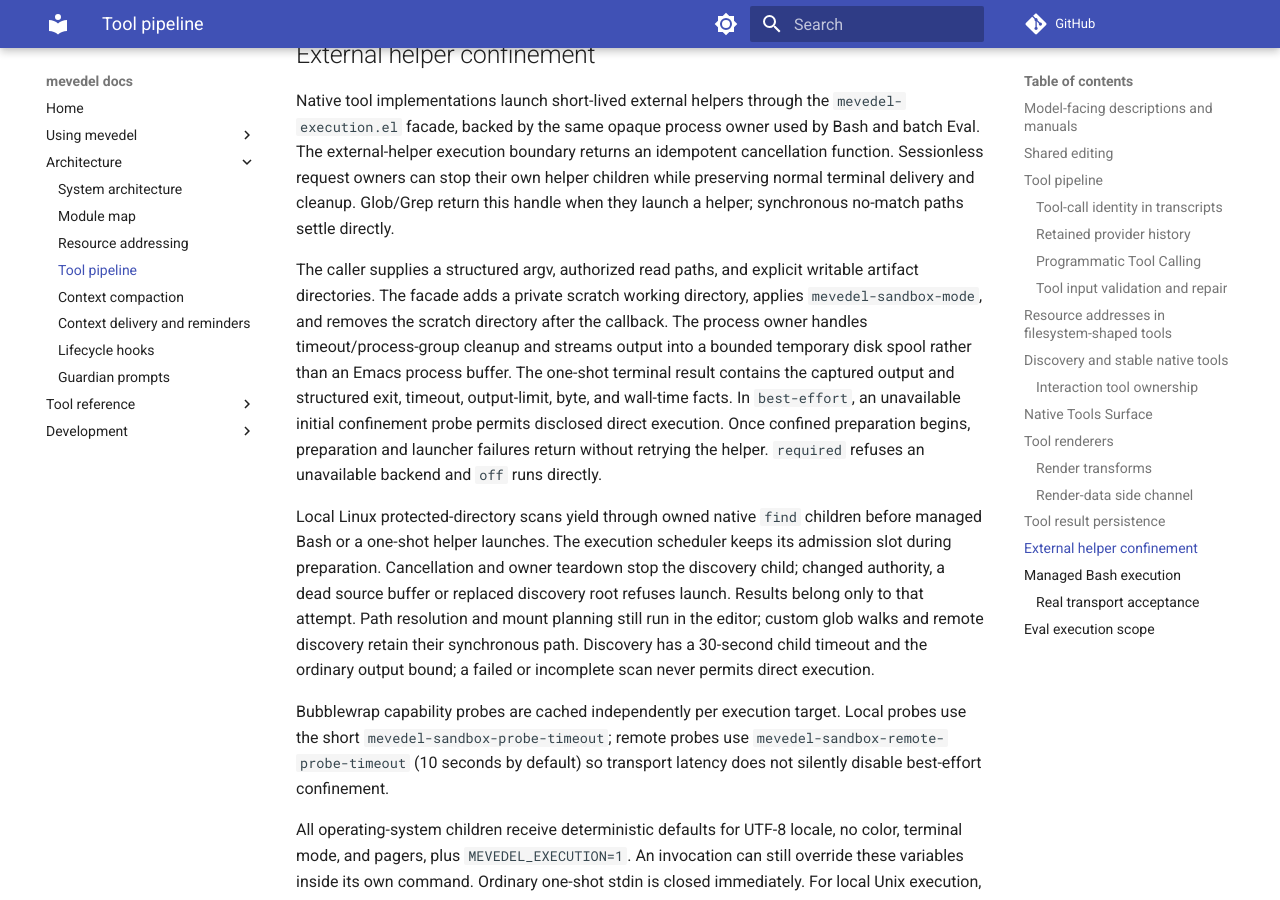
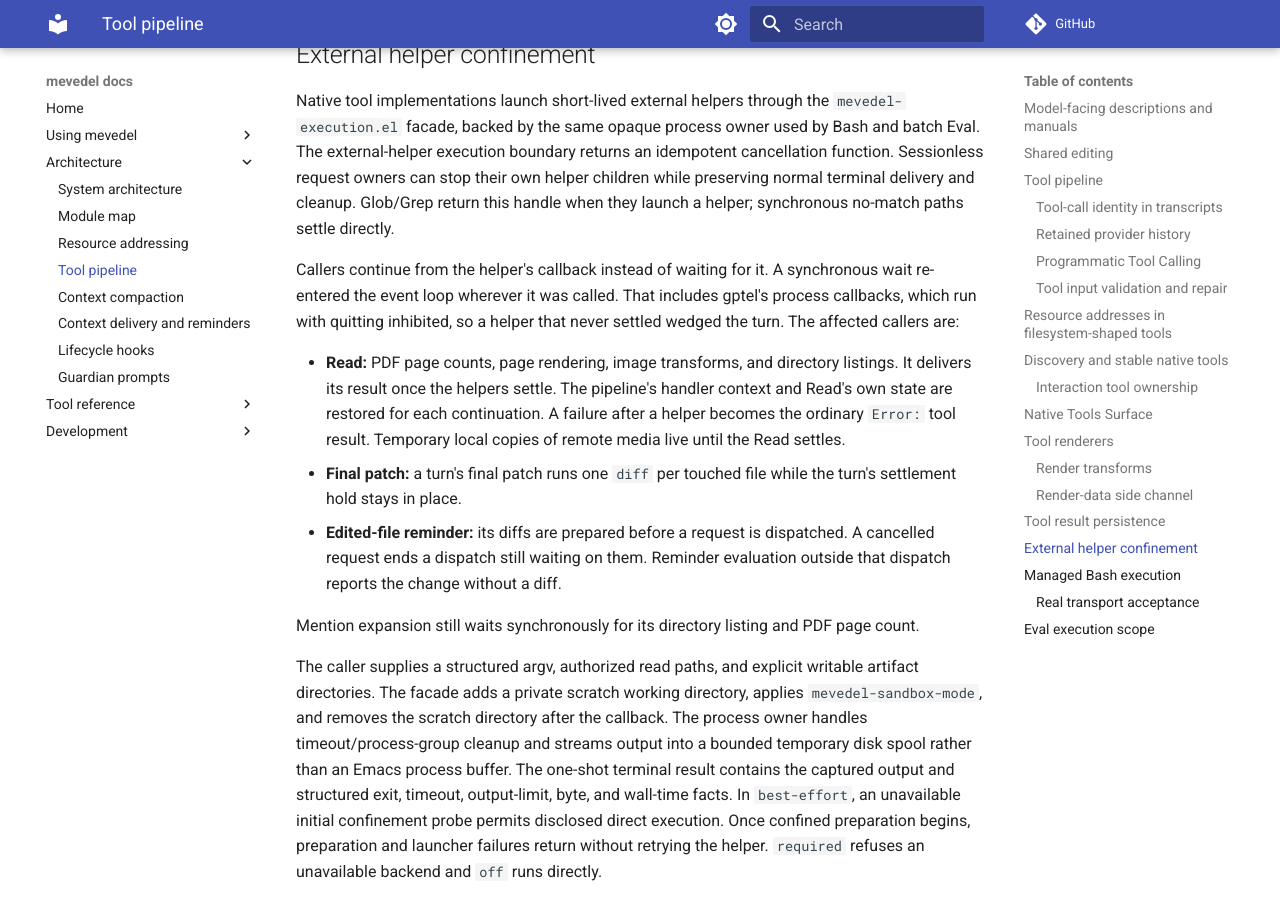
Before and after one commit to FrauH0lle/mevedel, an MkDocs documentation site: the page built from docs/tools.md, in a window 1280 px wide and 900 px high, scrolled down 17139 px. Built offline with MkDocs 1.6.1 and Material for MkDocs 9.7.7, drawn with Linux system fonts in a browser that asks for light colours; comment, search, counter and statistics services are not loaded.

Commit message:
fix(helpers): Continue from helper callbacks instead of waiting
The final patch, edited-file reminder diffs and the Read tool's PDF,
image and directory helpers waited for their helper process in a loop
that re-entered the event loop from wherever it was called -- including
gptel's process callbacks, where quitting is inhibited.  A helper that
never settled wedged the turn with no way out (the run 4 hang).

- `mevedel-generate-diff' and `mevedel-start-helper-capturing-output'
  take a callback; the final patch chains its diffs under the turn's
  settlement hold.
- The provider-wait handler prepares edited-file diffs before staging;
  a cancelled request ends a dispatch still waiting on them.
- Read continues from helper callbacks through one boundary that
  restores the pipeline's handler context (new
  `mevedel-pipeline-handler-resumable') and Read's own state, turns a
  late failure into the ordinary error result, and keeps temporary
  media copies until the Read settles.  Page-count logic is now pure
  over an explicit count.

Mention expansion still builds its text synchronously and keeps the
waiting variants (`-now'); making it asynchronous is separate work.

```diff
--- a/docs/tools.md
+++ b/docs/tools.md
@@ -773,6 +773,27 @@ function. Sessionless request owners can stop their own helper children while
 preserving normal terminal delivery and cleanup. Glob/Grep return this handle
 when they launch a helper; synchronous no-match paths settle directly.
 
+Callers continue from the helper's callback instead of waiting for it.
+A synchronous wait re-entered the event loop wherever it was called.
+That includes gptel's process callbacks, which run with quitting
+inhibited, so a helper that never settled wedged the turn. The affected
+callers are:
+
+- **Read:** PDF page counts, page rendering, image transforms, and directory
+  listings. It delivers its result once the helpers settle. The pipeline's
+  handler context and Read's own state are restored for each continuation.
+  A failure after a helper becomes the ordinary `Error:` tool result.
+  Temporary local copies of remote media live until the Read settles.
+- **Final patch:** a turn's final patch runs one `diff` per touched file
+  while the turn's settlement hold stays in place.
+- **Edited-file reminder:** its diffs are prepared before a request is
+  dispatched. A cancelled request ends a dispatch still waiting on them.
+  Reminder evaluation outside that dispatch reports the change without a
+  diff.
+
+Mention expansion still waits synchronously for its directory listing and
+PDF page count.
+
 The caller supplies a structured argv, authorized read paths, and explicit
 writable artifact directories. The facade adds a private scratch working
 directory, applies `mevedel-sandbox-mode`, and removes the scratch directory
```
Also changed, not shown: docs/reminders.md (+8 -0 lines), 18 other files.
